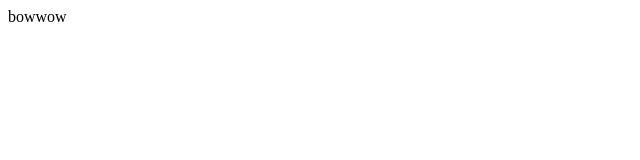
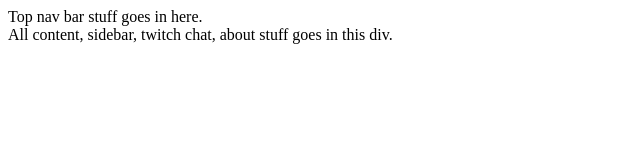
Before and after one commit to Yuremeshi/Twitch, a plain HTML site: page index.html in a window 1280 px wide. Shown: the whole page, without its empty margins (0-640 px from the left). Drawn offline with Linux system fonts and the light colour scheme.

Commit message:
Basic shell for twitch page

```diff
--- a/index.html
+++ b/index.html
@@ -1 +1,17 @@
-bowwow
+<!DOCTYPE html>
+<html lang="en">
+<head>
+    <meta charset="UTF-8">
+    <meta name="viewport" content="width=device-width, initial-scale=1.0">
+    <link href="styles.css" rel="stylesheet">
+    <title>Document</title>
+</head>
+<body>
+    <nav class="top-nav-container">
+        Top nav bar stuff goes in here.
+    </nav>
+    <div class="content-container">
+        All content, sidebar, twitch chat, about stuff goes in this div.
+    </div>
+</body>
+</html>
```
Also changed, not shown: styles.css (added).
